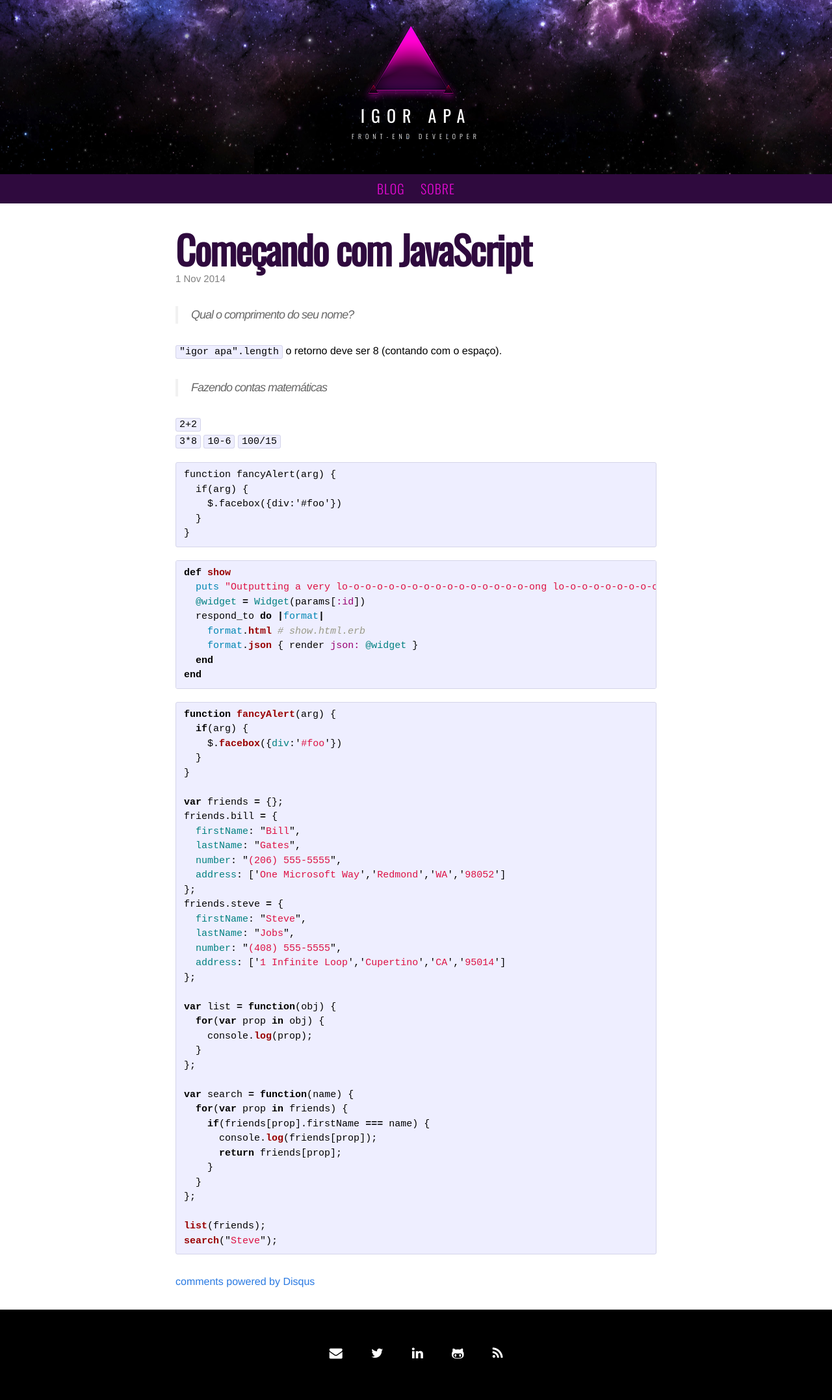
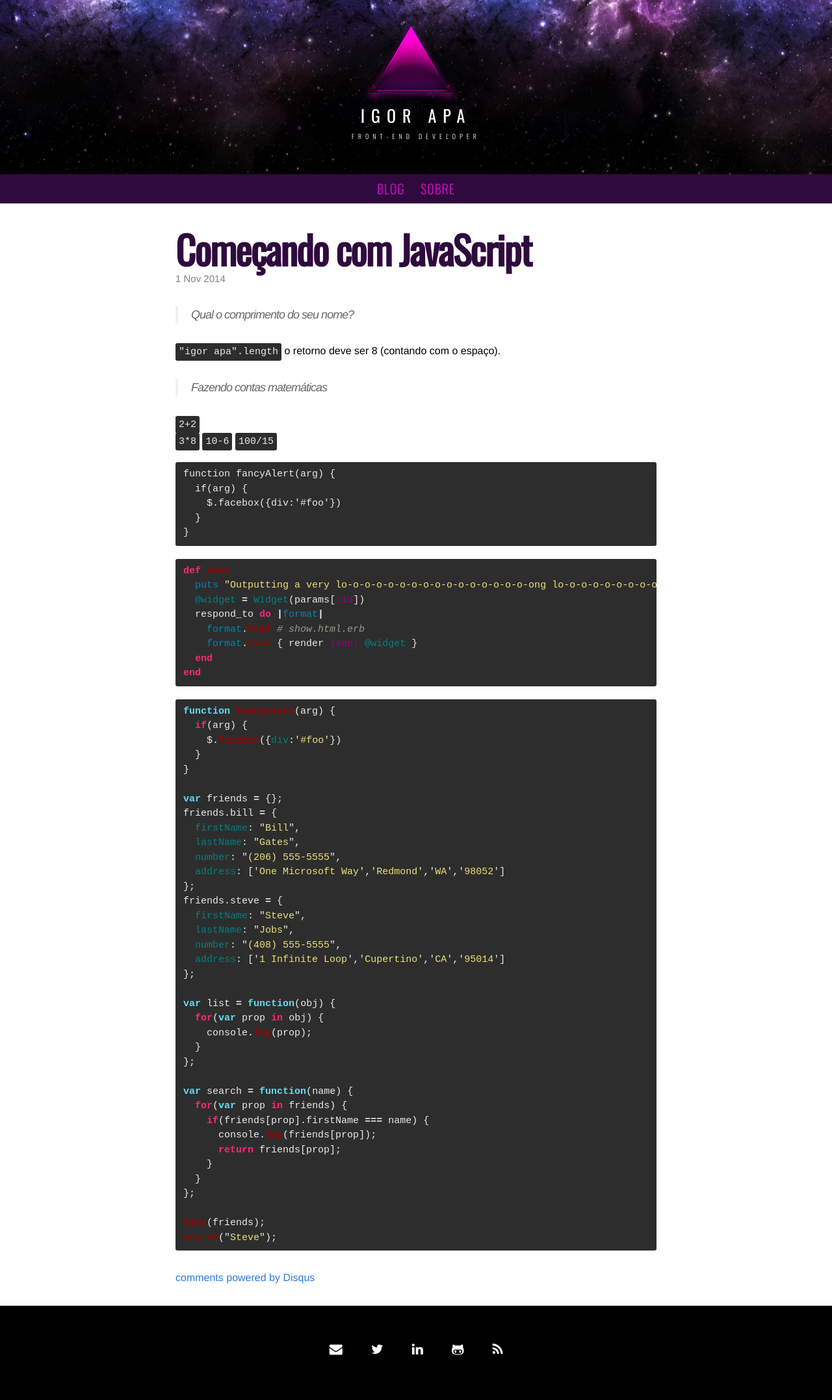
Before and after one commit to igorapa/igorapa.github.io, a Jekyll site: the page built from _posts/2014-11-01-comecando-com-javascript.markdown, in a window 1280 px wide. Shown: the whole page at 65% size. Built offline with Jekyll 4.4.1, drawn with Linux system fonts in a browser that asks for light colours; nearby versions of some CDN libraries; comment, search, counter and statistics services are not loaded.

Commit message:
alterações no highlighting styles

```diff
--- a/css/main.css
+++ b/css/main.css
@@ -250,17 +250,16 @@ a:hover { color}
 
 .post pre,
 .post code {
-  border: 1px solid #d5d5e9;
-  background-color: #eef;
+  background-color: #2d2d2d;
   padding: 8px 12px;
   -webkit-border-radius: 3px;
   -moz-border-radius: 3px;
-  border-radius: 3px;
   font-size: 15px;
   overflow:scroll;
+  color: #eaeaea;
 }
 
-.post code { padding: 1px 5px; }
+.post code { padding: 5px; }
 
 .post ul,
 .post ol { margin-left: 1.35em; }
@@ -289,7 +288,7 @@ a:hover { color}
 .highlight  { background: #ffffff; }
 .highlight .c { color: #999988; font-style: italic } /* Comment */
 .highlight .err { color: #a61717; background-color: #e3d2d2 } /* Error */
-.highlight .k { font-weight: bold } /* Keyword */
+.highlight .k { color: #FF2775; font-weight: bold } /* Keyword */
 .highlight .o { font-weight: bold } /* Operator */
 .highlight .cm { color: #999988; font-style: italic } /* Comment.Multiline */
 .highlight .cp { color: #999999; font-weight: bold } /* Comment.Preproc */
@@ -308,7 +307,7 @@ a:hover { color}
 .highlight .gu { color: #aaaaaa } /* Generic.Subheading */
 .highlight .gt { color: #aa0000 } /* Generic.Traceback */
 .highlight .kc { font-weight: bold } /* Keyword.Constant */
-.highlight .kd { font-weight: bold } /* Keyword.Declaration */
+.highlight .kd { color: #66D9EF; font-weight: bold } /* Keyword.Declaration */
 .highlight .kp { font-weight: bold } /* Keyword.Pseudo */
 .highlight .kr { font-weight: bold } /* Keyword.Reserved */
 .highlight .kt { color: #445588; font-weight: bold } /* Keyword.Type */
@@ -333,19 +332,20 @@ a:hover { color}
 .highlight .sb { color: #d14 } /* Literal.String.Backtick */
 .highlight .sc { color: #d14 } /* Literal.String.Char */
 .highlight .sd { color: #d14 } /* Literal.String.Doc */
-.highlight .s2 { color: #d14 } /* Literal.String.Double */
+.highlight .s2 { color: #ECE178 } /* Literal.String.Double */
 .highlight .se { color: #d14 } /* Literal.String.Escape */
 .highlight .sh { color: #d14 } /* Literal.String.Heredoc */
 .highlight .si { color: #d14 } /* Literal.String.Interpol */
 .highlight .sx { color: #d14 } /* Literal.String.Other */
 .highlight .sr { color: #009926 } /* Literal.String.Regex */
-.highlight .s1 { color: #d14 } /* Literal.String.Single */
+.highlight .s1 { color: #ECE178 } /* Literal.String.Single */
 .highlight .ss { color: #990073 } /* Literal.String.Symbol */
 .highlight .bp { color: #999999 } /* Name.Builtin.Pseudo */
 .highlight .vc { color: #008080 } /* Name.Variable.Class */
 .highlight .vg { color: #008080 } /* Name.Variable.Global */
 .highlight .vi { color: #008080 } /* Name.Variable.Instance */
 .highlight .il { color: #009999 } /* Literal.Number.Integer.Long */
+.highlight .nx { /*color: #A7E32D*/ } /*  */
 
 
 /* media queries */
```
